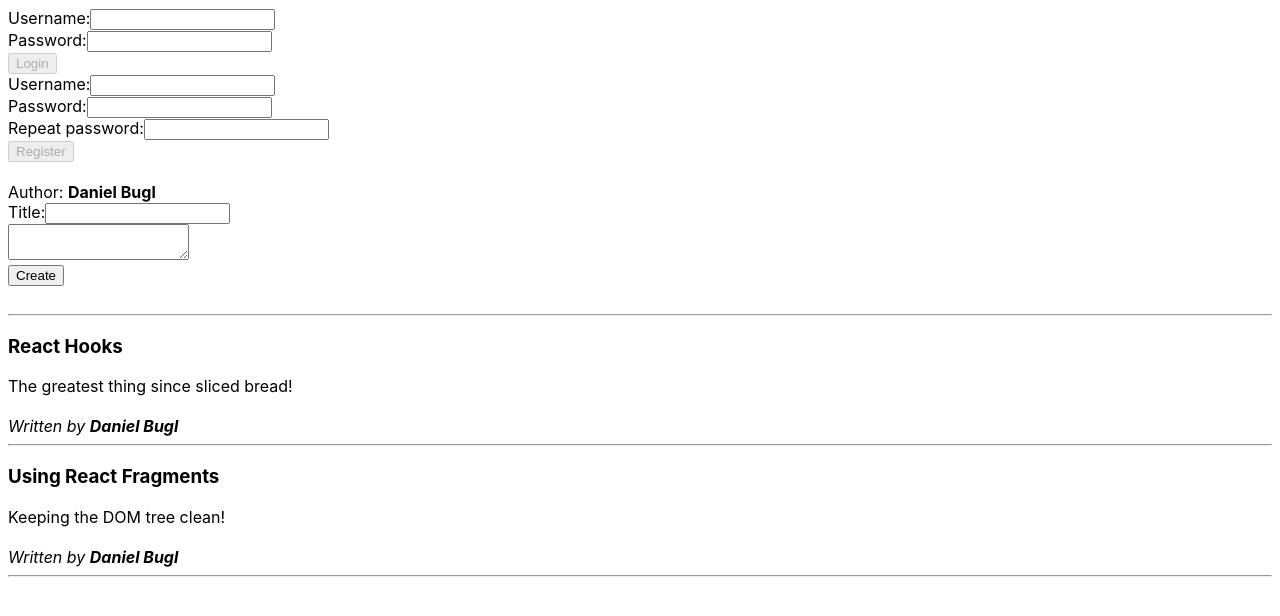
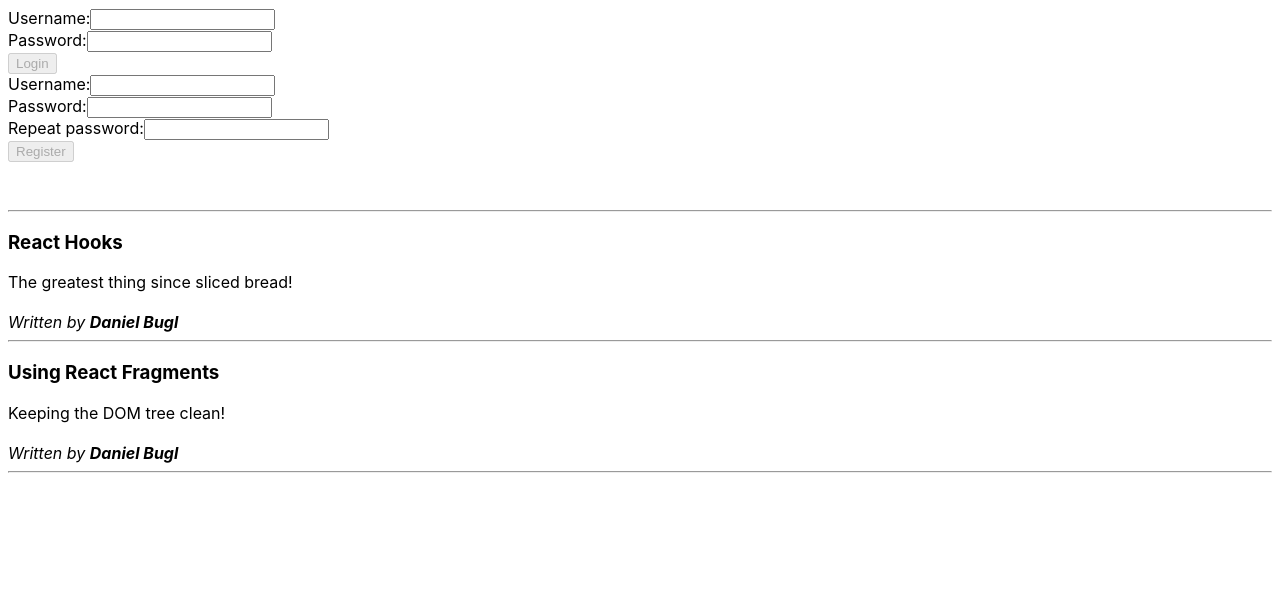
Before and after one commit to geoerika/LRH-chapter3-1, a React (Create React App) app: page / in a window 1280 px wide. Shown: the top 616 px of the page. Built offline with nearby package versions, Linux system fonts and the light colour scheme.

Commit message:
moved useState for user in App component and passed down to its children

```diff
--- a/src/App.js
+++ b/src/App.js
@@ -1,24 +1,24 @@
-import React from 'react'
+import React, { useState } from 'react'
 
 import PostList from './post/PostList'
 import CreatePost from './post/CreatePost'
 import UserBar from './user/UserBar'
 
-const user = 'Daniel Bugl'
 const posts = [
     { title: 'React Hooks', content: 'The greatest thing since sliced bread!', author: 'Daniel Bugl' },
     { title: 'Using React Fragments', content: 'Keeping the DOM tree clean!', author: 'Daniel Bugl' }
 ]
 
 export default function App () {
+  const [user, setUser] = useState('')
   return (
     <div style={{ padding: 8 }}>
-      <UserBar />
+      <UserBar user={ user } setUser={ setUser }/>
         <br />
-        <CreatePost user={user} />
+        { user && <CreatePost user={ user } /> }
         <br />
         <hr />
-        <PostList posts={posts} />
+        <PostList posts={ posts } />
     </div>
   )
 }
```
